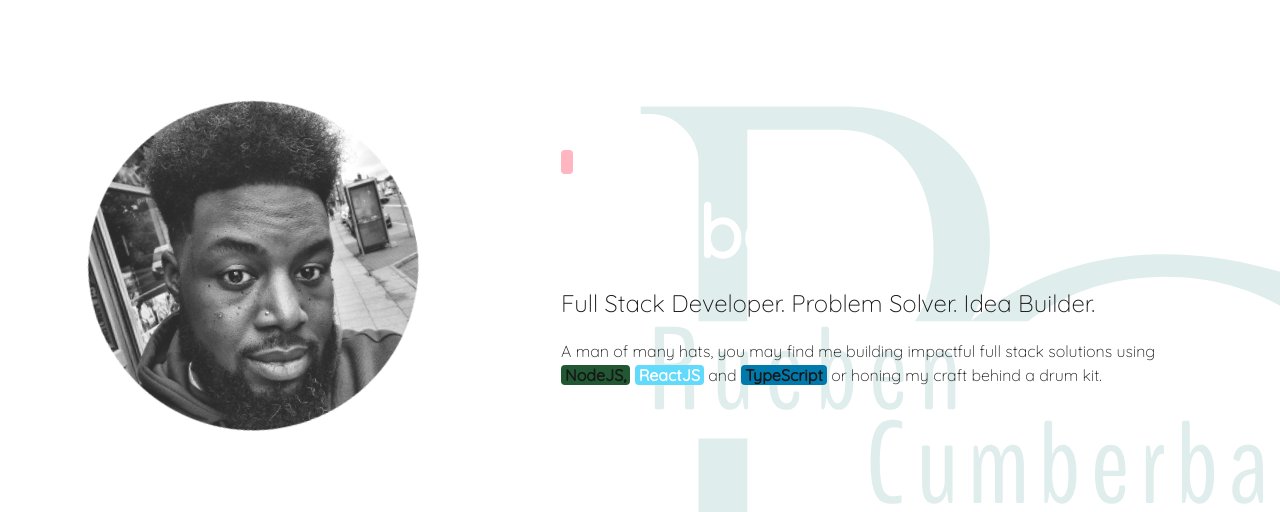
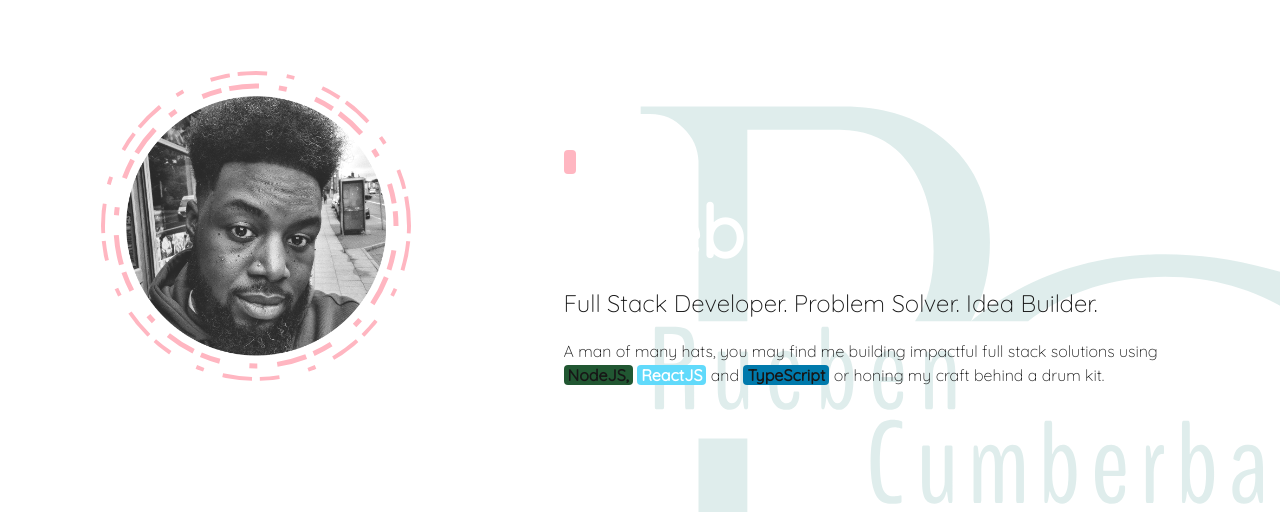
Before and after one commit to rueGooner/cumberbatch, a Next.js app: page / in a window 1280 px wide. Shown: the part 254-766 px from the top of the page. Built offline with nearby package versions, Linux system fonts and the light colour scheme.

Commit message:
feat: animate the portrait image

```diff
--- /dev/null
+++ b/app/components/AnimatedCircle.tsx
@@ -0,0 +1,62 @@
+import React, { FC } from 'react'
+import { motion } from 'framer-motion';
+
+interface AnimatedCircleProps {
+  circumference: number;
+  strokeWidth: number;
+  size: 'lg' | 'sm';
+  duration: number;
+};
+
+export const AnimatedCircle: FC<AnimatedCircleProps> = ({
+  circumference,
+  strokeWidth,
+  size,
+  duration
+}) => {
+  return (
+    <motion.svg
+      width="310"
+      height="310"
+      viewBox="0 0 310 310"
+      style={{
+        position: "absolute",
+        top: 0,
+        left: 0,
+        zIndex: -1,
+      }}
+      initial={{
+        strokeDashoffset: 2 * Math.PI * circumference,
+      }}
+      animate={{
+        strokeDashoffset: [2 * Math.PI * circumference, 0],
+        strokeDasharray: size === 'lg' ? [
+          "30, 6, 18",
+          "15, 5, 30",
+          "40, 5, 10",
+          "20, 10, 20",
+        ] : [
+          "20, 5, 10",
+          "40, 10, 15",
+          "30, 10, 5",
+          "10, 5, 25",
+        ],
+      }}
+      transition={{
+        duration,
+        ease: "linear",
+        repeat: Infinity
+      }}
+    >
+      <circle
+        cx="155"
+        cy="155"
+        r={size === 'sm' ? 140 : 155}
+        fill="none"
+        stroke="rgb(255, 182, 193)"
+        strokeWidth={strokeWidth}
+        strokeDasharray="30, 20, 8"
+      />
+    </motion.svg>
+  )
+}
--- a/app/components/Introduction.tsx
+++ b/app/components/Introduction.tsx
@@ -2,28 +2,45 @@ import React from 'react';
 import { FadingText } from '@/app/components/FadingText';
 import { TypewriteText } from '@/app/components/TypewriteText';
 import Image from 'next/image';
+import {motion} from 'framer-motion';
+import { AnimatedCircle } from '@/app/components/AnimatedCircle';
 
 const LETTER_DELAY = 0.095;
 const BOX_FADE_DURATION = 0.225;
-
 const FADE_DELAY = 5;
 const MAIN_FADE_DURATION = 0.25;
-
 const SWAP_DELAY_IN_MS = 5500;
 
 export const Introduction = () => {
+
   return (
-    <div className="flex px-6 h-[75vh] items-center justify-around">
-      <div className='flex items-center justify-center'>
-        <Image
-          src='/me.png'
-          alt={'ME'}
-          width={300}
-          height={300}
-          className='-rotate-12 scale-[1.1] transition duration-1000 ease-in-out hover:rotate-3 hover:scale-[1] grayscale hover:grayscale-[40%] blur-[0.1px] hover:blur-0'
-        />
+    <div className="flex flex-col md:flex-row px-6 h-[100vh] md:h-[75vh] items-center justify-center md:justify-around">
+      <div className='flex items-center justify-center gap-5 mb-20'>
+        <motion.div
+          style={{
+            position: "relative",
+            display: "flex",
+            alignItems: 'center',
+            justifyContent: 'center',
+            borderRadius: "50%",
+            width: "310px",
+            height: "310px",
+            overflow: "hidden",
+          }}
+        >
+          <AnimatedCircle circumference={155} strokeWidth={8} duration={30} size="lg" />
+          <AnimatedCircle circumference={140} strokeWidth={5} duration={40} size="sm" />
+
+          <Image
+            src='/me.png'
+            alt={'ME'}
+            width={270}
+            height={270}
+            className='  transition duration-1000 ease-in-out hover:rotate-3 hover:scale-[1] grayscale hover:grayscale-[40%] blur-[0.1px] hover:blur-0 w-[150px] lg:w-[260px] opacity-100 hover:opacity-30'
+          />
+        </motion.div>
       </div>
-      <div className="gap-5 flex flex-col basis-1/2">
+      <div className="gap-5 flex flex-col basis-1/2 text-center md:text-left">
         <TypewriteText
           sentences={[
             "Most people call me",
--- a/app/page.tsx
+++ b/app/page.tsx
@@ -6,8 +6,8 @@ import { Introduction } from '@/app/components/Introduction';
 export default function Home() {
   return (
     <div className='container mx-auto w-full flex flex-col h-svh max-h-svh max-w-screen-xl'>
-      <Background/>
-      <Navigation/>
+      <Background isSvg={false} />
+      <Navigation />
       <Introduction />
     </div>
   );
```
Also changed, not shown: app/components/Background.tsx (+24 -24 lines).
